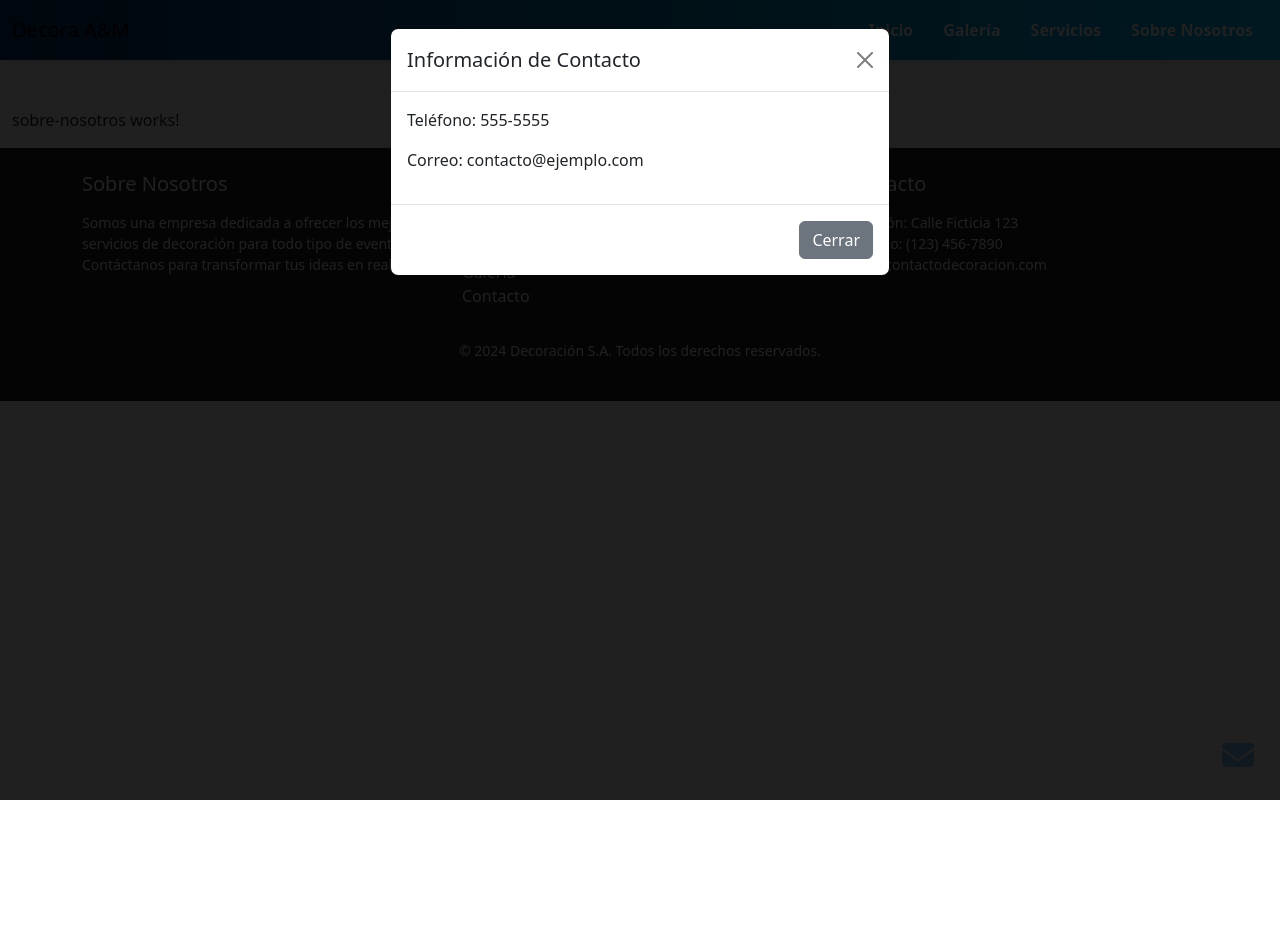
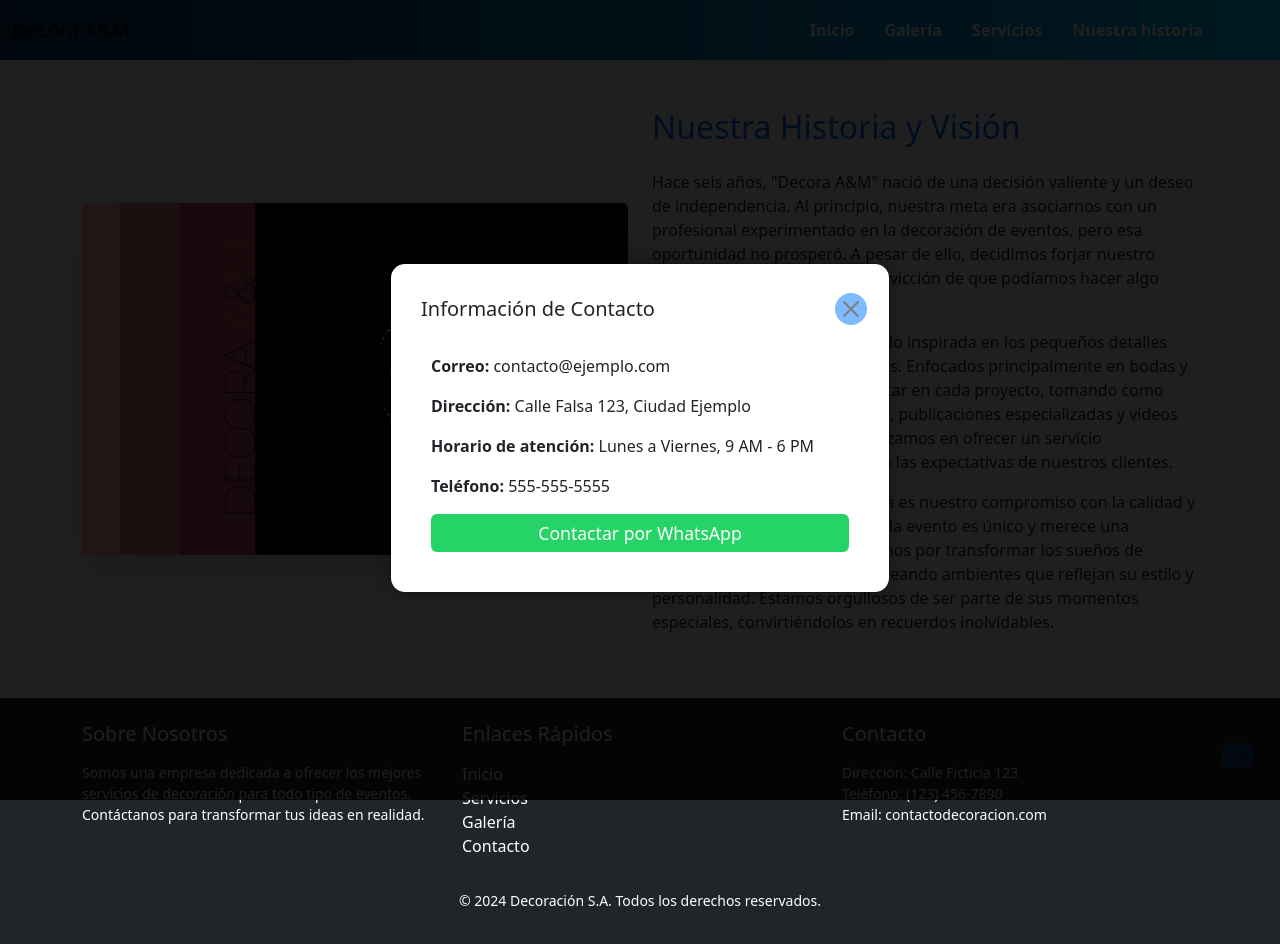
Before and after one commit to PabloNavarro712/DecoraA-M, an Angular app in the folder fronted/: page /sobre-nosotros in a window 1280 px wide. Both pictures are taken after a click on the button 1238 px from the left and 755 px from the top of the page. Shown: the top 944 px of the page. Before the commit the page ends 800 px from the top, so only its background shows below. Built offline with nearby package versions, Linux system fonts and the light colour scheme.

Commit message:
Personalización de la ventana emergente y botón flotante

```diff
--- a/fronted/src/app/modules/Vista_Cliente/biembenida/biembenida.component.html
+++ b/fronted/src/app/modules/Vista_Cliente/biembenida/biembenida.component.html
@@ -1,4 +1,4 @@
-<p>biembenida works!</p>
+
 <div class="container mt-5">
     <div class="row">
       <div class="col-md-6">
--- a/fronted/src/app/modules/Vista_Cliente/navbar/navbar.component.css
+++ b/fronted/src/app/modules/Vista_Cliente/navbar/navbar.component.css
@@ -19,7 +19,13 @@
   background-color: white;
   padding: 15px 0;
   border-bottom: 2px solid #fffeff; /* Línea rosada debajo del banner */
+  margin-right: 50px; /* Espacio de 50px al margen derecho */
 }
+
+.navbar-custom .container-fluid {
+  margin-right: 50px; /* Espacio de 50px al margen derecho en la barra de navegación */
+}
+
 
 .banner .contact-info {
   font-size: 1.2rem;
@@ -102,3 +108,65 @@
   opacity: 1; /* Totalmente visible cuando el mouse pasa por encima */
   color: #0056b3; /* Cambiar color del ícono al pasar el mouse */
 }
+/* Estilos del modal */
+.custom-modal {
+  background-color: white; /* Fondo blanco */
+  border-radius: 15px; /* Bordes redondeados */
+  box-shadow: 0 0 15px rgba(0, 0, 0, 0.3); /* Sombra */
+  padding: 20px;
+}
+
+/* Sombra de fondo personalizada (overlay) */
+.modal-backdrop {
+  background: linear-gradient(to bottom, #007bff, white); /* Degradado de azul a blanco */
+  opacity: 0.9; /* Ajusta la opacidad del fondo */
+}
+
+/* Estilo del encabezado */
+.custom-header {
+  border-bottom: none; /* Sin borde */
+  text-align: center;
+  padding: 10px;
+}
+
+/* Estilo del cuerpo del modal */
+.custom-body {
+  padding: 20px;
+  text-align: left; /* Texto alineado a la izquierda */
+  font-size: 1rem;
+}
+
+/* Botón de contacto por WhatsApp */
+.btn-success {
+  background-color: #25d366; /* Color verde de WhatsApp */
+  border: none;
+  display: block;
+  width: 100%; /* Ancho completo */
+  margin-top: 15px;
+  font-size: 1.1rem;
+}
+
+/* Cambiar el estilo del botón de cerrar */
+.btn-close {
+  background-color: #007bff; /* Color azul */
+  border-radius: 50%; /* Botón circular */
+}
+
+/* Sombra azul degradada en pantalla */
+.modal.fade .modal-dialog {
+  transform: translateY(0);
+  transition: transform 0.3s ease-out;
+}
+
+/* Centrar el contenido del modal */
+.modal-dialog-centered {
+  display: flex;
+  align-items: center;
+  justify-content: center;
+  min-height: 100vh; /* Asegura que esté centrado verticalmente */
+}
+
+/* Cambiar el estilo del botón cuando se pasa el mouse */
+.btn-success:hover {
+  background-color: #1ebf5b; /* Color verde más oscuro */
+}
--- a/fronted/src/app/modules/Vista_Cliente/navbar/navbar.component.html
+++ b/fronted/src/app/modules/Vista_Cliente/navbar/navbar.component.html
@@ -22,7 +22,7 @@
           <a class="nav-link" routerLink="/services" (click)="closeNavbar()">Servicios</a>
         </li>
         <li class="nav-item">
-          <a class="nav-link" routerLink="/sobre-nosotros" (click)="closeNavbar()">Sobre Nosotros</a>
+          <a class="nav-link" routerLink="/sobre-nosotros" (click)="closeNavbar()">Nuestra historia</a>
         </li>
 
 
@@ -43,21 +43,24 @@
   <i class="fas fa-envelope"></i> <!-- Ícono de sobre -->
 </button>
 
-<!-- Modal para información de contacto -->
+<!-- Modal de contacto personalizado -->
 <div class="modal fade" id="contactModal" tabindex="-1" aria-labelledby="contactModalLabel" aria-hidden="true">
-  <div class="modal-dialog">
-    <div class="modal-content">
-      <div class="modal-header">
+  <div class="modal-dialog modal-dialog-centered"> <!-- Centrado verticalmente -->
+    <div class="modal-content custom-modal"> <!-- Aplicar clase personalizada -->
+      <div class="modal-header custom-header">
         <h5 class="modal-title" id="contactModalLabel">Información de Contacto</h5>
         <button type="button" class="btn-close" data-bs-dismiss="modal" aria-label="Close"></button>
       </div>
-      <div class="modal-body">
-        <!-- Aquí va la información de contacto -->
-        <p>Teléfono: 555-5555</p>
-        <p>Correo: contacto&#64;ejemplo.com</p>
-      </div>
-      <div class="modal-footer">
-        <button type="button" class="btn btn-secondary" data-bs-dismiss="modal">Cerrar</button>
+      <div class="modal-body custom-body">
+        <!-- Información de contacto -->
+        <p><strong>Correo:</strong> contacto&#64;ejemplo.com</p>
+        <p><strong>Dirección:</strong> Calle Falsa 123, Ciudad Ejemplo</p>
+        <p><strong>Horario de atención:</strong> Lunes a Viernes, 9 AM - 6 PM</p>
+        <p><strong>Teléfono:</strong> 555-555-5555</p>
+        <!-- Botón de contacto por WhatsApp -->
+        <a href="https://wa.me/5555555555" class="btn btn-success" target="_blank">
+          Contactar por WhatsApp
+        </a>
       </div>
     </div>
   </div>
--- a/fronted/src/app/modules/Vista_Cliente/sobre-nosotros/sobre-nosotros.component.css
+++ b/fronted/src/app/modules/Vista_Cliente/sobre-nosotros/sobre-nosotros.component.css
@@ -0,0 +1,29 @@
+.contenedor {
+    display: flex;
+    flex-direction: column;
+    align-items: center;
+    gap: 400px;
+    justify-content: center;
+}
+
+.imagen {
+    max-width: 300px;
+    justify-content: center;
+    align-items: center;
+    margin: 0 auto;
+}
+
+.imagen img {
+    width: 100%;
+    height: auto;
+    border-radius: 10px;
+
+}
+
+.texto {
+    text-align: center;
+    font-family: '', Georgia;
+}
+  .texto h2{
+    font-weight: bold;
+  }
--- a/fronted/src/app/modules/Vista_Cliente/sobre-nosotros/sobre-nosotros.component.html
+++ b/fronted/src/app/modules/Vista_Cliente/sobre-nosotros/sobre-nosotros.component.html
@@ -1 +1,22 @@
-<p>sobre-nosotros works!</p>
+<div class="container my-5">
+  <div class="row align-items-center">
+    <!-- Sección de Imagen -->
+    <div class="col-lg-6 text-center">
+      <img src="assets/imagenes/a&m2.jpeg" alt="Decora A&M" class="img-fluid rounded shadow-lg" />
+    </div>
+
+    <!-- Sección de Texto -->
+    <div class="col-lg-6">
+      <h2 class="text-primary mb-4">Nuestra Historia y Visión</h2>
+      <p>
+        Hace seis años, "Decora A&M" nació de una decisión valiente y un deseo de independencia. Al principio, nuestra meta era asociarnos con un profesional experimentado en la decoración de eventos, pero esa oportunidad no prosperó. A pesar de ello, decidimos forjar nuestro propio camino, con la firme convicción de que podíamos hacer algo grande por nuestra cuenta.
+      </p>
+      <p>
+        Nuestra visión siempre ha estado inspirada en los pequeños detalles que hacen grandes a los eventos. Enfocados principalmente en bodas y XV años, hemos buscado destacar en cada proyecto, tomando como referencia imágenes de revistas, publicaciones especializadas y videos en redes sociales. Nos especializamos en ofrecer un servicio personalizado que capta y eleva las expectativas de nuestros clientes.
+      </p>
+      <p>
+        Lo que realmente nos diferencia es nuestro compromiso con la calidad y el servicio. Entendemos que cada evento es único y merece una atención especial. Nos esforzamos por transformar los sueños de nuestros clientes en realidad, creando ambientes que reflejan su estilo y personalidad. Estamos orgullosos de ser parte de sus momentos especiales, convirtiéndolos en recuerdos inolvidables.
+      </p>
+    </div>
+  </div>
+</div>
```
Also changed, not shown: fronted/src/assets/imagenes/a&m2.jpeg (added).
